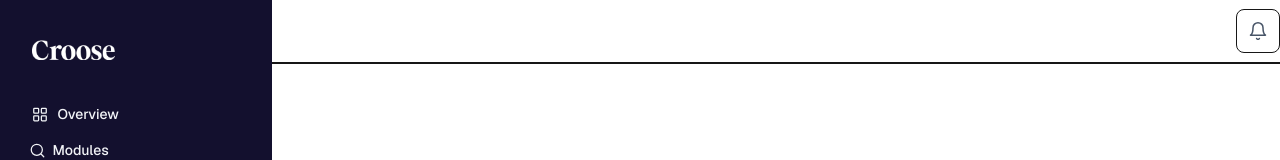
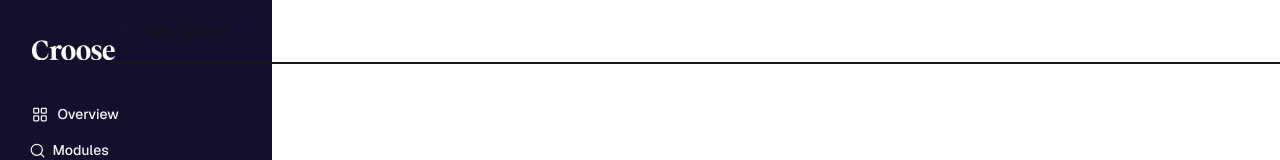
Before and after one commit to Dhruvk2005/CROOSE, a Next.js app: page /dashboard/home in a window 1280 px wide. Shown: the top 160 px of the page. Built offline with nearby package versions, Linux system fonts and the light colour scheme.

Commit message:
navbar changes

```diff
--- a/app/(private)/dashboard/home/page.tsx
+++ b/app/(private)/dashboard/home/page.tsx
@@ -1,24 +1,12 @@
 import React from 'react'
+import Navbar from '@/app/(public)/component/navbar'
 
 const Dashboard = () => {
   return (
     <>
       <div>
-        <div className='w-[1168px] h-[64px] border-b-[2px]  flex justify-between items-center ' >
-          <div className='flex items-center  gap-[20px] text-[#121217] '>
-            <svg className='mt-[5px] ml-[7.5px]'  width="8" height="12" viewBox="0 0 8 12" fill="none" xmlns="http://www.w3.org/2000/svg">
-              <path d="M6.5 11L1.5 6L6.5 1" stroke="#101828" stroke-width="1.5" stroke-linecap="round" stroke-linejoin="round" />
-            </svg><span className='font-semi-bold text-[18px] ' >My Space</span>
+       <Navbar/>
 
-          </div>
-          <div className='flex w-[44px] h-[44px] border-[1px] rounded-[8px]  justify-center items-center' >
-            <svg   width="18" height="20" viewBox="0 0 18 20" fill="none" xmlns="http://www.w3.org/2000/svg">
-              <path d="M7.58337 17.5001C7.72286 17.7538 7.92791 17.9654 8.17712 18.1127C8.42632 18.2601 8.71052 18.3379 9.00004 18.3379C9.28956 18.3379 9.57376 18.2601 9.82296 18.1127C10.0722 17.9654 10.2772 17.7538 10.4167 17.5001M4 6.66675C4 5.34067 4.52678 4.0689 5.46447 3.13121C6.40215 2.19353 7.67392 1.66675 9 1.66675C10.3261 1.66675 11.5979 2.19353 12.5355 3.13121C13.4732 4.0689 14 5.34067 14 6.66675C14 12.5001 16.5 14.1667 16.5 14.1667H1.5C1.5 14.1667 4 12.5001 4 6.66675Z" stroke="#475467" stroke-width="1.5" stroke-linecap="round" stroke-linejoin="round" />
-            </svg>
-
-          </div>
-
-        </div>
       </div>
 
     </>
--- /dev/null
+++ b/app/(private)/dashboard/overview/page.tsx
@@ -0,0 +1,12 @@
+"use client"
+import React from 'react'
+
+const Page = () => {
+  return (
+    <div>
+      Overview
+    </div>
+  )
+}
+
+export default Page
--- /dev/null
+++ b/app/(public)/component/navbar.tsx
@@ -0,0 +1,33 @@
+import React from 'react'
+
+const Navbar = () => {
+  return (
+    <>
+      <div>
+        <div className='w-[calc(100%-50px)] h-[64px] border-b-[2px] fixed flex justify-between items-center ' >
+          <div className='flex items-center  gap-[20px] text-[#121217] '>
+            <svg className='mt-[5px] ml-[7.5px]' width="8" height="12" viewBox="0 0 8 12" fill="none" xmlns="http://www.w3.org/2000/svg">
+              <path d="M6.5 11L1.5 6L6.5 1" stroke="#101828" stroke-width="1.5" stroke-linecap="round" stroke-linejoin="round" />
+            </svg><span className='font-semi bold text-[18px] ' >My Space</span>
+
+          </div>
+          <div className='flex w-[44px] h-[44px] border-[1px] rounded-[8px]  justify-center items-center' >
+            <svg width="18" height="20" viewBox="0 0 18 20" fill="none" xmlns="http://www.w3.org/2000/svg">
+              <path d="M7.58337 17.5001C7.72286 17.7538 7.92791 17.9654 8.17712 18.1127C8.42632 18.2601 8.71052 18.3379 9.00004 18.3379C9.28956 18.3379 9.57376 18.2601 9.82296 18.1127C10.0722 17.9654 10.2772 17.7538 10.4167 17.5001M4 6.66675C4 5.34067 4.52678 4.0689 5.46447 3.13121C6.40215 2.19353 7.67392 1.66675 9 1.66675C10.3261 1.66675 11.5979 2.19353 12.5355 3.13121C13.4732 4.0689 14 5.34067 14 6.66675C14 12.5001 16.5 14.1667 16.5 14.1667H1.5C1.5 14.1667 4 12.5001 4 6.66675Z" stroke="#475467" stroke-width="1.5" stroke-linecap="round" stroke-linejoin="round" />
+            </svg>
+
+          </div>
+
+        </div>
+        <div className='w-[1168px] h-[900px] ' >
+          <div>
+
+          </div>
+        </div>
+      </div>
+
+    </>
+  )
+}
+
+export default Navbar
```
